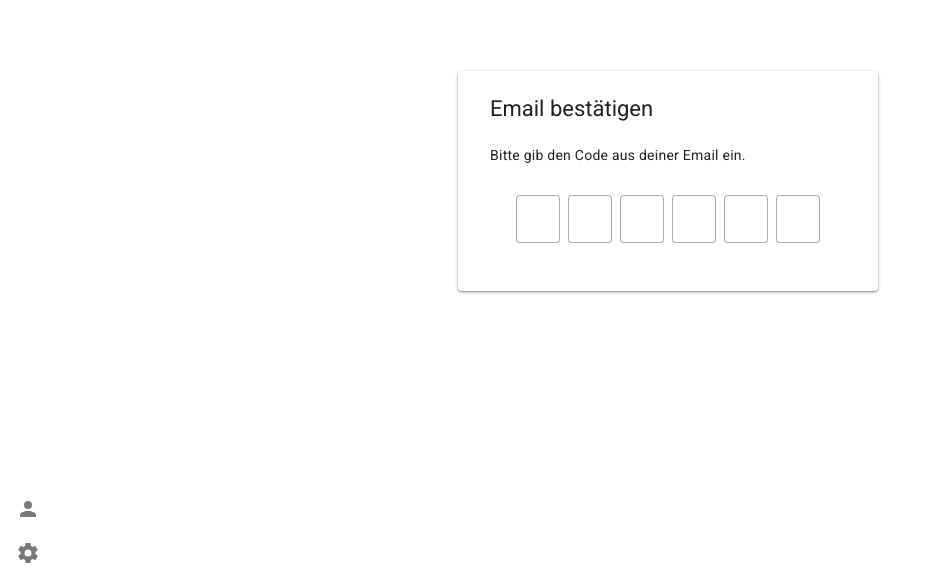
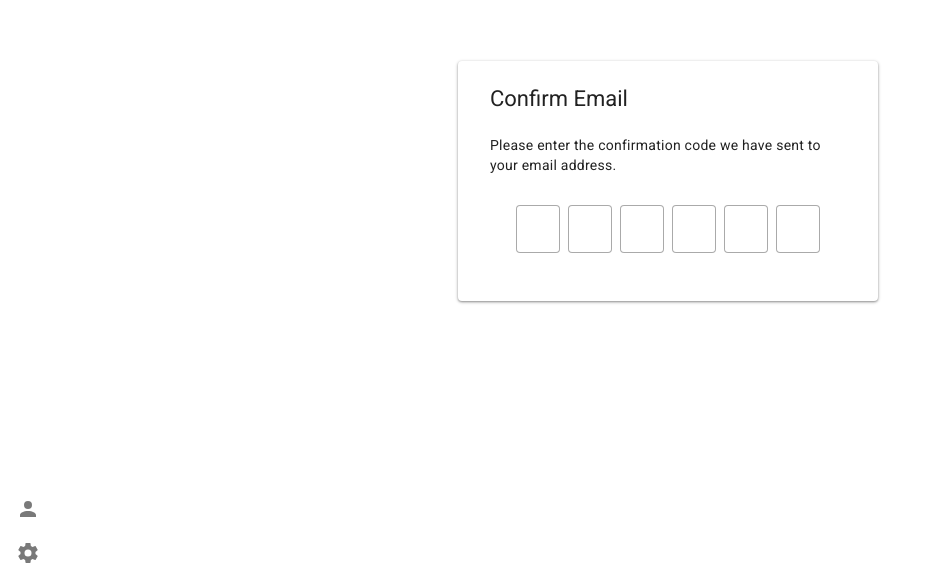
Before and after one commit to AK2083/DojoSphere, a Vue app: page /confirm in a window 1280 px wide. Shown: the part 219-800 px from the top of the page, without its empty margins (0-925 px from the left). Built offline with nearby package versions, Linux system fonts and the light colour scheme.

Commit message:
refactor: use i18n and remove intermediate layer

```diff
--- a/src/app/providers/router/index.ts
+++ b/src/app/providers/router/index.ts
@@ -8,7 +8,7 @@ const routes = [
   },
   {
     path: '/confirm',
-    name: 'mailconfirmation',
+    name: 'emailConfirmation',
     component: () => import('@pages/EMailConfirmation.vue')
   },
   {
--- a/src/features/authentication/i18n/de.ts
+++ b/src/features/authentication/i18n/de.ts
@@ -31,6 +31,10 @@ export default {
         'Ein unbekannter Fehler ist aufgetreten. Bitte versuche es später erneut.'
     }
   },
+  otp: {
+    title: 'Email bestätigen',
+    description: 'Bitte gib den Bestätigungscode ein, den wir an deine E-Mail-Adresse gesendet haben.'
+  },
   success: {
     title: 'Registrierung erfolgreich',
     description:
--- a/src/features/authentication/i18n/en.ts
+++ b/src/features/authentication/i18n/en.ts
@@ -30,6 +30,10 @@ export default {
       unknown: 'An unknown error occurred. Please try again later.'
     }
   },
+  otp: {
+    title: 'Confirm Email',
+    description: 'Please enter the confirmation code we have sent to your email address.'
+  },
   success: {
     title: 'Register successful',
     description:
--- a/src/features/authentication/i18n/keys.ts
+++ b/src/features/authentication/i18n/keys.ts
@@ -29,6 +29,10 @@ export const translationKeys = {
       unknown: 'auth.form.error.unknown'
     }
   },
+  otp: {
+    title: 'auth.otp.title',
+    description: 'auth.otp.description'
+  },
   success: {
     title: 'auth.success.title',
     description: 'auth.success.description',
--- a/src/features/authentication/model/register-service.ts
+++ /dev/null
@@ -1,5 +0,0 @@
-import { registerUser } from '@shared/api'
-
-export async function register(email: string, password: string) {
-  return registerUser(email, password)
-}
--- a/src/features/authentication/ui/RegisterForm.vue
+++ b/src/features/authentication/ui/RegisterForm.vue
@@ -6,10 +6,10 @@ import { mapRule } from '../lib/map-rule'
 import { emailErrorMap, passwordErrorMap } from '../lib/validation/error-maps'
 import { useTranslation } from '@shared/lib/i18n/use-translation'
 import { mdiEyeOff, mdiEye } from '@mdi/js'
-import { register } from '../model/register-service'
 import { AppError } from '@shared/errors/app-error'
 import type { VForm } from 'vuetify/components'
 import { useRouter } from 'vue-router'
+import { registerUser } from '@shared/api'
 
 const form = ref<VForm | null>(null)
 const email = ref('')
@@ -35,9 +35,12 @@ async function submit() {
   if (!result.valid) return
 
   try {
-    await register(email.value, password.value)
+    await registerUser(email.value, password.value)
     errorCode.value = null
-    router.push('/confirm?email=' + encodeURIComponent(email.value))
+    router.push({
+      name: 'emailConfirmation',
+      query: { email: email.value }
+    })
   } catch (e: unknown) {
     console.error(e)
 
--- a/src/pages/EMailConfirmation.vue
+++ b/src/pages/EMailConfirmation.vue
@@ -1,8 +1,9 @@
 <script setup>
-import { useRoute, useRouter } from 'vue-router'
 import { checkOtp } from '@shared/api'
-import { ref } from 'vue'
+import { useTranslation } from '@shared/lib/i18n/use-translation'
+import { translationKeys } from '@features/authentication/i18n/keys'
 
+const { t } = useTranslation()
 const router = useRouter()
 const route = useRoute()
 const email = route.query.email
@@ -21,17 +22,17 @@ const verifyOtp = async () => {
     return
   }
 
-  router.push('/settings')
+  router.push({ name: 'settings' })
 }
 </script>
 
 <template>
   <v-container class="fill-height d-flex align-center justify-center">
     <v-card width="420" class="pa-4">
-      <v-card-title>Email bestätigen</v-card-title>
+      <v-card-title>{{ t(translationKeys.otp.title) }}</v-card-title>
 
       <v-card-text>
-        <p>Bitte gib den Code aus deiner Email ein.</p>
+        <p>{{ t(translationKeys.otp.description) }}</p>
 
         <v-otp-input
           v-model="otp"
```
Also changed, not shown: src/app/config/autoimport/auto-imports.d.ts (+1 -19 lines), 1 other file (tests, documents, lock files or other folders).
